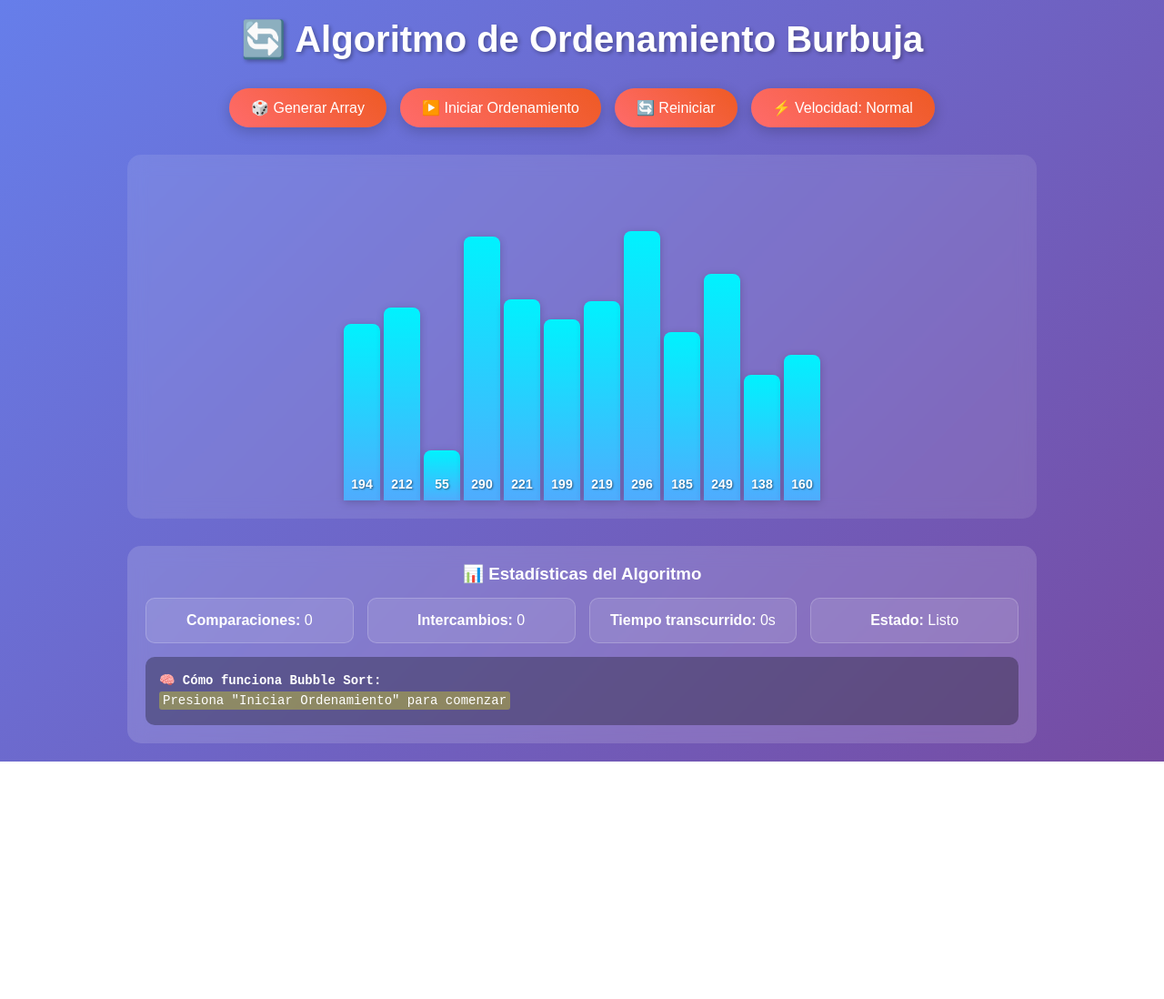
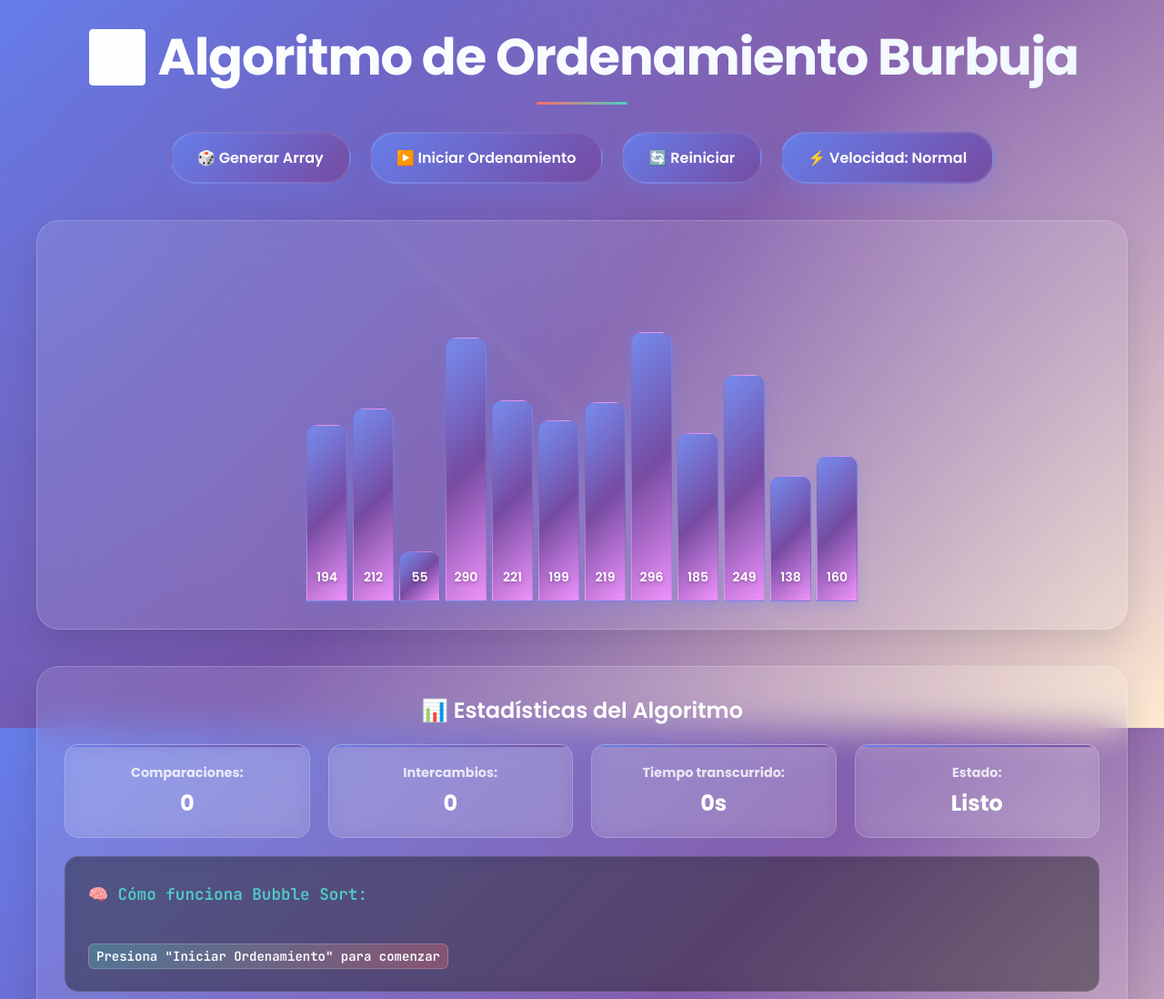
Before and after one commit to Razz2007/Activity-2, a plain HTML site: page index.html in a window 1280 px wide. Shown: the top 1098 px of the page at 91% size. Before the commit the page ends 837 px from the top, so only its background shows below. Drawn offline with Linux system fonts and the light colour scheme.

Commit message:
feat(css): update styles

```diff
--- a/css/style.css
+++ b/css/style.css
@@ -1,144 +1,314 @@
- * {
+        @import url('https://fonts.googleapis.com/css2?family=Poppins:wght@300;400;600;700&family=JetBrains+Mono:wght@400;600&display=swap');
+
+        * {
             margin: 0;
             padding: 0;
             box-sizing: border-box;
         }
 
         body {
-            font-family: 'Arial', sans-serif;
-            background: linear-gradient(135deg, #667eea 0%, #764ba2 100%);
+            font-family: 'Poppins', sans-serif;
+            background: linear-gradient(135deg, #667eea 0%, #764ba2 50%, #ffecd2 100%);
+            background-attachment: fixed;
             min-height: 100vh;
             padding: 20px;
             color: white;
+            overflow-x: hidden;
+        }
+
+        body::before {
+            content: '';
+            position: fixed;
+            top: 0;
+            left: 0;
+            width: 100%;
+            height: 100%;
+            background: radial-gradient(circle at 20% 80%, rgba(120, 119, 198, 0.3) 0%, transparent 50%),
+                        radial-gradient(circle at 80% 20%, rgba(255, 255, 255, 0.15) 0%, transparent 50%),
+                        radial-gradient(circle at 40% 40%, rgba(120, 119, 198, 0.2) 0%, transparent 50%);
+            z-index: -1;
         }
 
         .container {
-            max-width: 1000px;
+            max-width: 1200px;
             margin: 0 auto;
             text-align: center;
         }
 
         h1 {
-            margin-bottom: 30px;
-            font-size: 2.5em;
-            text-shadow: 2px 2px 4px rgba(0,0,0,0.3);
+            margin-bottom: 40px;
+            font-size: clamp(2rem, 5vw, 3.5rem);
+            font-weight: 700;
+            background: linear-gradient(135deg, #fff, #f0f8ff);
+            -webkit-background-clip: text;
+            -webkit-text-fill-color: transparent;
+            background-clip: text;
+            text-shadow: none;
+            letter-spacing: -0.02em;
+            position: relative;
+        }
+
+        h1::after {
+            content: '';
+            position: absolute;
+            bottom: -10px;
+            left: 50%;
+            transform: translateX(-50%);
+            width: 100px;
+            height: 3px;
+            background: linear-gradient(90deg, #ff6b6b, #4ecdc4);
+            border-radius: 2px;
         }
 
         .controls {
-            margin-bottom: 30px;
+            margin-bottom: 40px;
             display: flex;
             justify-content: center;
-            gap: 15px;
+            gap: 20px;
             flex-wrap: wrap;
         }
 
         button {
-            background: linear-gradient(45deg, #ff6b6b, #ee5a24);
+            background: linear-gradient(135deg, #667eea, #764ba2);
             color: white;
             border: none;
-            padding: 12px 24px;
-            border-radius: 25px;
+            padding: 14px 28px;
+            border-radius: 50px;
             cursor: pointer;
             font-size: 16px;
-            transition: all 0.3s ease;
-            box-shadow: 0 4px 15px rgba(0,0,0,0.2);
+            font-weight: 600;
+            font-family: 'Poppins', sans-serif;
+            transition: all 0.4s cubic-bezier(0.175, 0.885, 0.32, 1.275);
+            box-shadow: 0 8px 25px rgba(102, 126, 234, 0.3);
+            border: 2px solid rgba(255, 255, 255, 0.1);
+            backdrop-filter: blur(10px);
+            position: relative;
+            overflow: hidden;
+        }
+
+        button::before {
+            content: '';
+            position: absolute;
+            top: 0;
+            left: -100%;
+            width: 100%;
+            height: 100%;
+            background: linear-gradient(90deg, transparent, rgba(255, 255, 255, 0.2), transparent);
+            transition: left 0.5s;
+        }
+
+        button:hover::before {
+            left: 100%;
         }
 
         button:hover {
-            transform: translateY(-2px);
-            box-shadow: 0 6px 20px rgba(0,0,0,0.3);
+            transform: translateY(-3px) scale(1.05);
+            box-shadow: 0 15px 35px rgba(102, 126, 234, 0.4);
+            background: linear-gradient(135deg, #7c4dff, #536dfe);
+        }
+
+        button:active {
+            transform: translateY(-1px) scale(1.02);
         }
 
         button:disabled {
-            opacity: 0.6;
+            opacity: 0.5;
             cursor: not-allowed;
             transform: none;
+        }
+
+        button:disabled:hover::before {
+            left: -100%;
         }
 
         .array-container {
             display: flex;
             justify-content: center;
             align-items: end;
-            height: 400px;
-            margin: 30px 0;
-            padding: 20px;
-            background: rgba(255,255,255,0.1);
-            border-radius: 15px;
-            backdrop-filter: blur(10px);
+            height: 450px;
+            margin: 40px 0;
+            padding: 30px;
+            background: rgba(255, 255, 255, 0.1);
+            border-radius: 25px;
+            backdrop-filter: blur(20px);
+            border: 1px solid rgba(255, 255, 255, 0.2);
+            box-shadow: 0 15px 35px rgba(0, 0, 0, 0.1);
+            position: relative;
+            overflow: hidden;
+        }
+
+        .array-container::before {
+            content: '';
+            position: absolute;
+            top: 0;
+            left: 0;
+            right: 0;
+            bottom: 0;
+            background: linear-gradient(45deg, transparent 49%, rgba(255, 255, 255, 0.03) 50%, transparent 51%);
         }
 
         .bar {
-            width: 40px;
-            margin: 0 2px;
-            background: linear-gradient(to top, #4facfe, #00f2fe);
-            border-radius: 8px 8px 0 0;
-            transition: all 0.3s ease;
+            width: 45px;
+            margin: 0 3px;
+            background: linear-gradient(135deg, #667eea 0%, #764ba2 50%, #f093fb 100%);
+            border-radius: 12px 12px 0 0;
+            transition: all 0.4s cubic-bezier(0.175, 0.885, 0.32, 1.275);
             position: relative;
             display: flex;
             align-items: end;
             justify-content: center;
             color: white;
-            font-weight: bold;
-            text-shadow: 1px 1px 2px rgba(0,0,0,0.5);
-            box-shadow: 0 2px 10px rgba(0,0,0,0.2);
+            font-weight: 600;
+            text-shadow: 0 2px 4px rgba(0, 0, 0, 0.3);
+            box-shadow: 0 5px 15px rgba(102, 126, 234, 0.3);
+            border: 1px solid rgba(255, 255, 255, 0.1);
+        }
+
+        .bar::before {
+            content: '';
+            position: absolute;
+            top: 0;
+            left: 0;
+            right: 0;
+            bottom: 0;
+            background: linear-gradient(135deg, rgba(255, 255, 255, 0.1) 0%, transparent 50%);
+            border-radius: 12px 12px 0 0;
         }
 
         .bar.comparing {
-            background: linear-gradient(to top, #ff9a9e, #fad0c4);
-            transform: scale(1.1);
+            background: linear-gradient(135deg, #ff6b6b, #ee5a24);
+            transform: scale(1.15) translateY(-5px);
+            box-shadow: 0 15px 30px rgba(255, 107, 107, 0.4);
         }
 
         .bar.swapping {
-            background: linear-gradient(to top, #a8edea, #fed6e3);
-            animation: pulse 0.3s ease;
+            background: linear-gradient(135deg, #4ecdc4, #44a08d);
+            animation: swapPulse 0.6s ease-in-out;
+            box-shadow: 0 15px 30px rgba(78, 205, 196, 0.4);
         }
 
         .bar span {
             position: absolute;
-            bottom: 10px;
+            bottom: 15px;
             font-size: 14px;
+            font-weight: 600;
+            z-index: 2;
         }
 
-        @keyframes pulse {
-            0%, 100% { transform: scale(1.1); }
-            50% { transform: scale(1.3); }
+        @keyframes swapPulse {
+            0%, 100% { transform: scale(1.15) translateY(-5px); }
+            25% { transform: scale(1.3) translateY(-10px) rotateX(10deg); }
+            75% { transform: scale(1.2) translateY(-8px) rotateX(-5deg); }
         }
 
         .info-panel {
-            background: rgba(255,255,255,0.15);
-            padding: 20px;
-            border-radius: 15px;
-            margin-top: 20px;
-            backdrop-filter: blur(10px);
+            background: rgba(255, 255, 255, 0.1);
+            padding: 30px;
+            border-radius: 25px;
+            margin-top: 30px;
+            backdrop-filter: blur(20px);
+            border: 1px solid rgba(255, 255, 255, 0.2);
+            box-shadow: 0 15px 35px rgba(0, 0, 0, 0.1);
+        }
+
+        .info-panel h3 {
+            font-size: 1.5rem;
+            margin-bottom: 20px;
+            font-weight: 600;
+            color: #fff;
         }
 
         .stats {
             display: grid;
-            grid-template-columns: repeat(auto-fit, minmax(200px, 1fr));
-            gap: 15px;
-            margin-top: 15px;
+            grid-template-columns: repeat(auto-fit, minmax(220px, 1fr));
+            gap: 20px;
+            margin-top: 20px;
         }
 
         .stat-item {
-            background: rgba(255,255,255,0.1);
-            padding: 15px;
-            border-radius: 10px;
-            border: 1px solid rgba(255,255,255,0.2);
+            background: rgba(255, 255, 255, 0.1);
+            padding: 20px;
+            border-radius: 15px;
+            border: 1px solid rgba(255, 255, 255, 0.2);
+            backdrop-filter: blur(10px);
+            transition: all 0.3s ease;
+            position: relative;
+            overflow: hidden;
+        }
+
+        .stat-item::before {
+            content: '';
+            position: absolute;
+            top: 0;
+            left: 0;
+            width: 100%;
+            height: 2px;
+            background: linear-gradient(90deg, #667eea, #764ba2);
+        }
+
+        .stat-item:hover {
+            transform: translateY(-5px);
+            box-shadow: 0 10px 25px rgba(102, 126, 234, 0.2);
+        }
+
+        .stat-item strong {
+            display: block;
+            font-size: 0.9rem;
+            color: rgba(255, 255, 255, 0.8);
+            margin-bottom: 5px;
+        }
+
+        .stat-item span {
+            font-size: 1.5rem;
+            font-weight: 700;
+            color: #fff;
         }
 
         .code-explanation {
             text-align: left;
-            background: rgba(0,0,0,0.3);
-            padding: 15px;
-            border-radius: 10px;
-            margin-top: 15px;
-            font-family: 'Courier New', monospace;
+            background: rgba(0, 0, 0, 0.4);
+            padding: 25px;
+            border-radius: 15px;
+            margin-top: 20px;
+            font-family: 'JetBrains Mono', monospace;
             font-size: 14px;
-            line-height: 1.6;
+            line-height: 1.8;
+            border: 1px solid rgba(255, 255, 255, 0.1);
+            backdrop-filter: blur(10px);
+        }
+
+        .code-explanation strong {
+            color: #4ecdc4;
+            font-size: 1.1rem;
+            display: block;
+            margin-bottom: 15px;
         }
 
         .highlight {
-            background-color: rgba(255,255,0,0.3);
-            padding: 2px 4px;
-            border-radius: 3px;
+            background: linear-gradient(135deg, rgba(78, 205, 196, 0.3), rgba(255, 107, 107, 0.3));
+            padding: 4px 8px;
+            border-radius: 6px;
+            border: 1px solid rgba(255, 255, 255, 0.2);
+            font-weight: 600;
         }
+
+        @media (max-width: 768px) {
+            .controls {
+                flex-direction: column;
+                align-items: center;
+            }
+
+            button {
+                width: 200px;
+            }
+
+            .bar {
+                width: 35px;
+                margin: 0 1px;
+            }
+
+            .array-container {
+                height: 350px;
+                padding: 20px;
+            }
+        }
```
